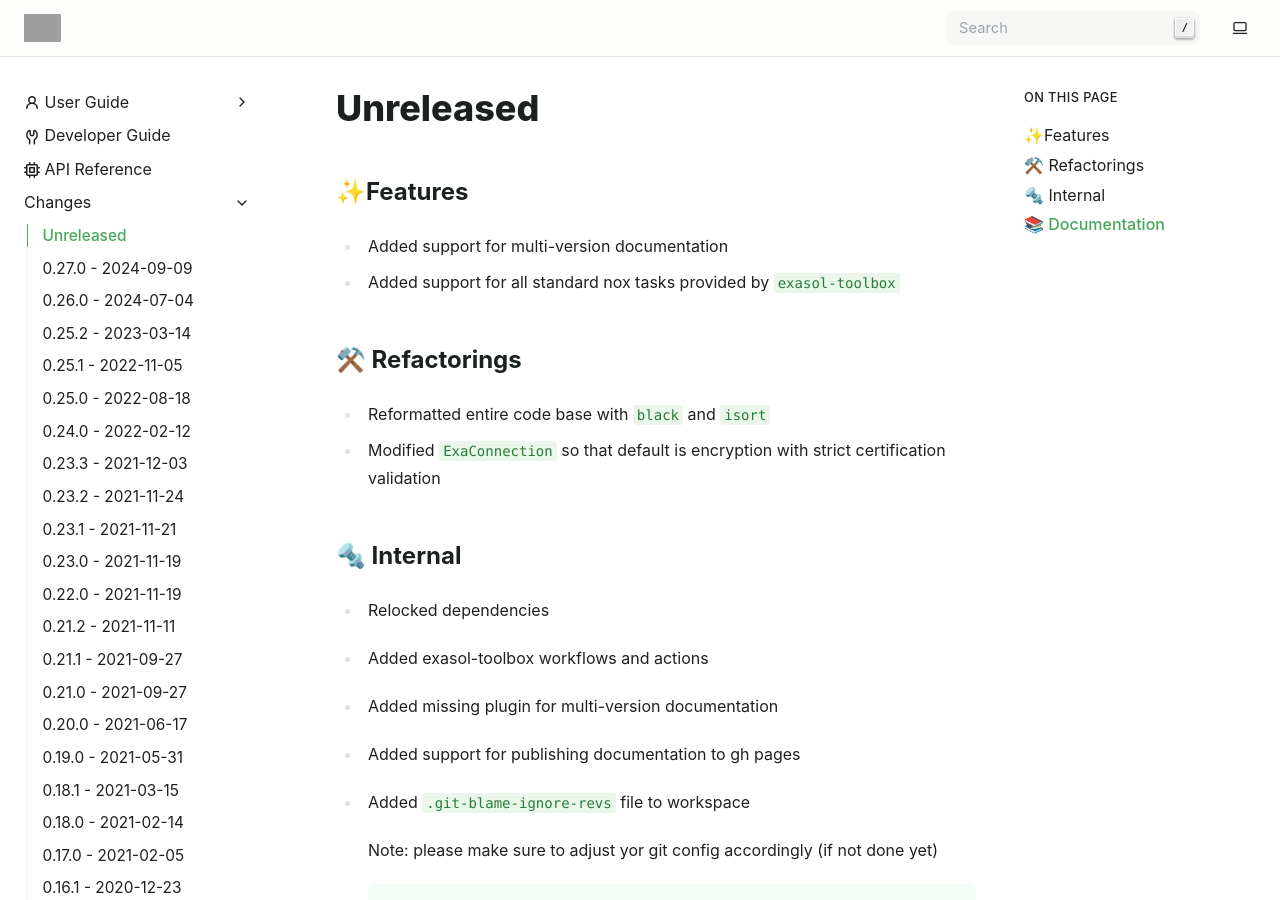
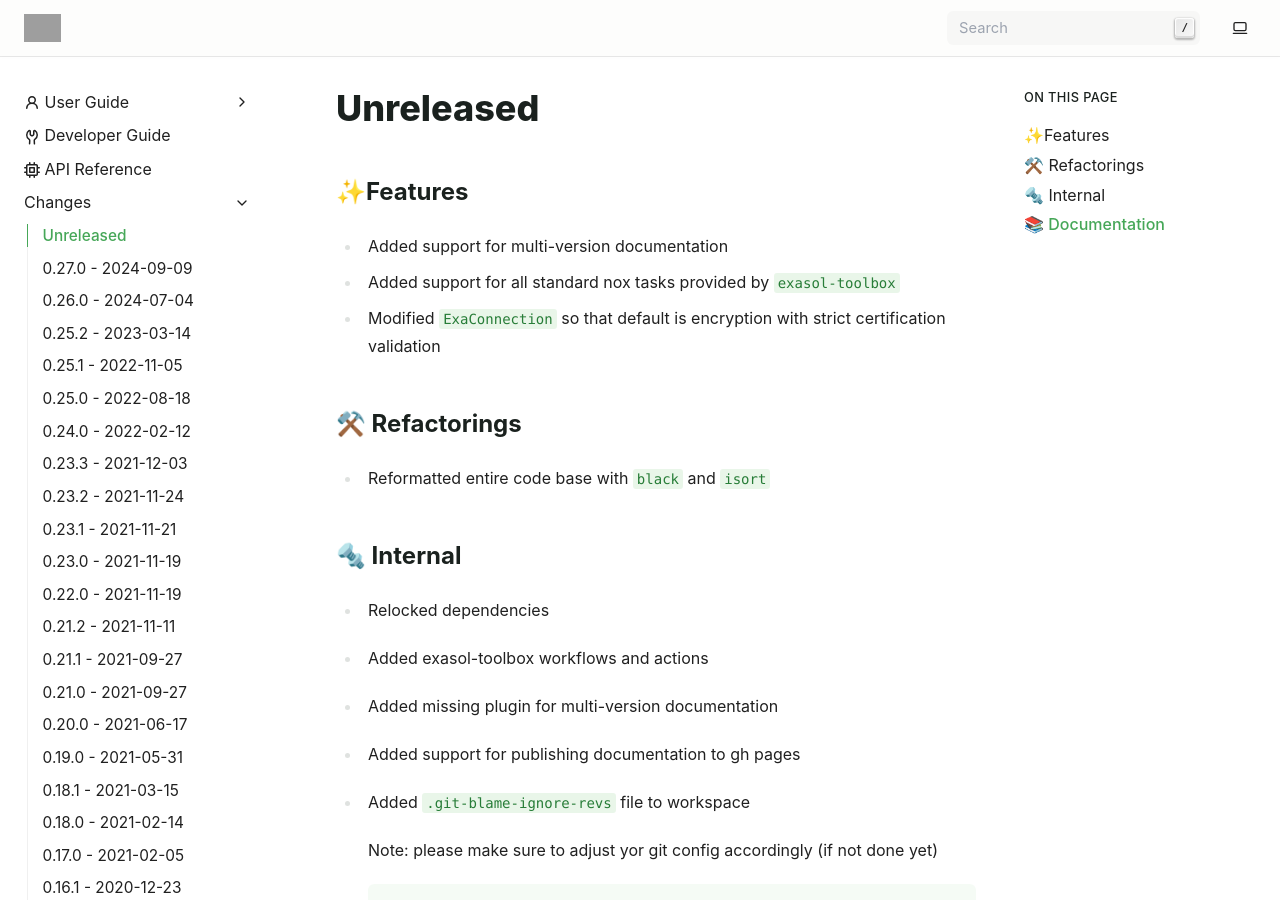
Before and after one commit to exasol/pyexasol, a Sphinx documentation site: the page built from doc/changes/unreleased.md, in a window 1280 px wide and 900 px high. Built offline with Sphinx 7.4.7, drawn with Linux system fonts in a browser that asks for light colours; pages that are not in the unit, such as notebooks, are missing from menus; grey boxes are pictures that could not be loaded.

```diff
--- a/doc/changes/unreleased.md
+++ b/doc/changes/unreleased.md
@@ -4,11 +4,11 @@
 
 * Added support for multi-version documentation
 * Added support for all standard nox tasks provided by `exasol-toolbox`
+* Modified `ExaConnection` so that default is encryption with strict certification validation
 
 ## ⚒️ Refactorings
 
 * Reformatted entire code base with `black` and `isort`
-* Modified `ExaConnection` so that default is encryption with strict certification validation
 
 ## 🔩 Internal
 
```
